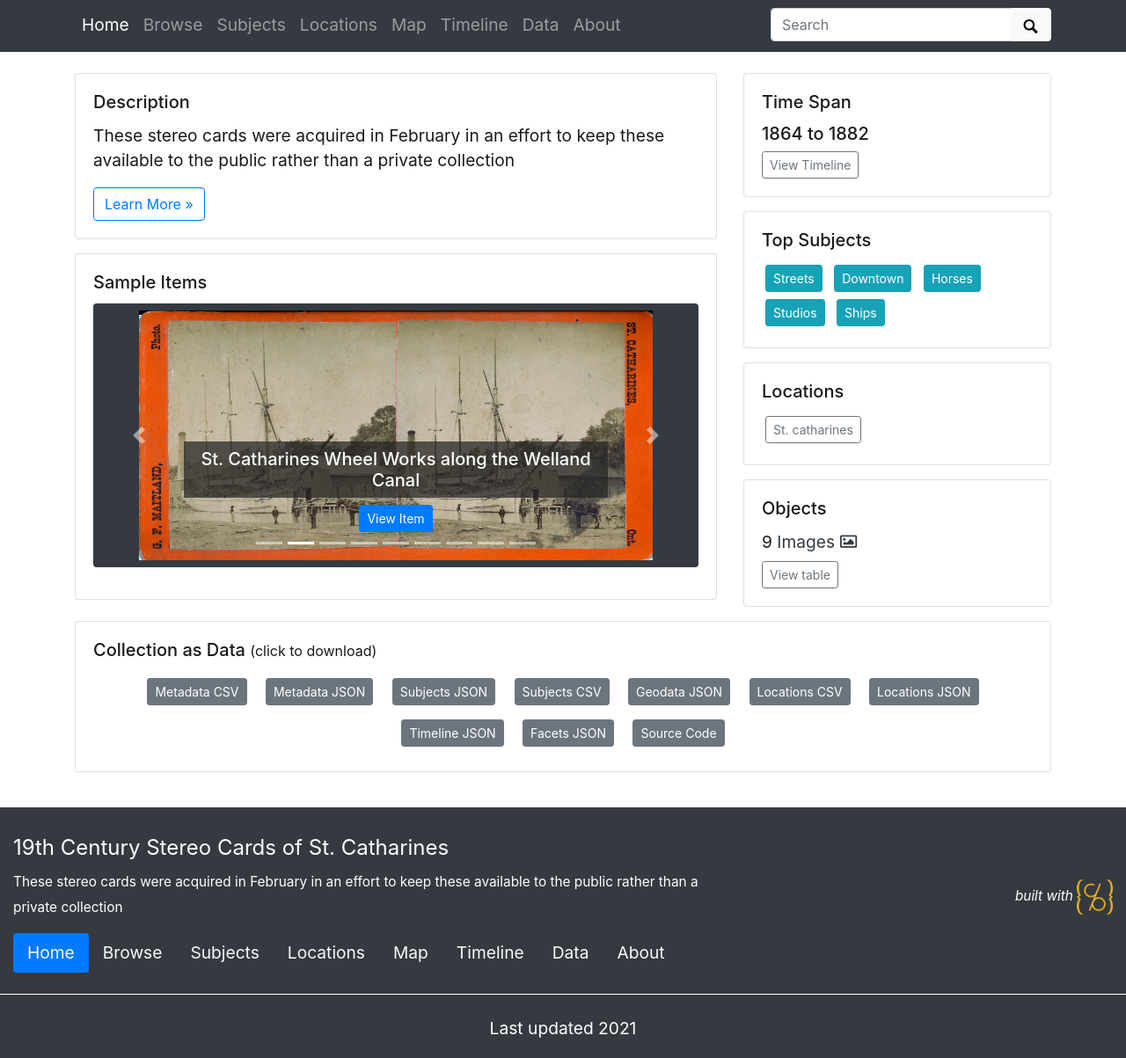
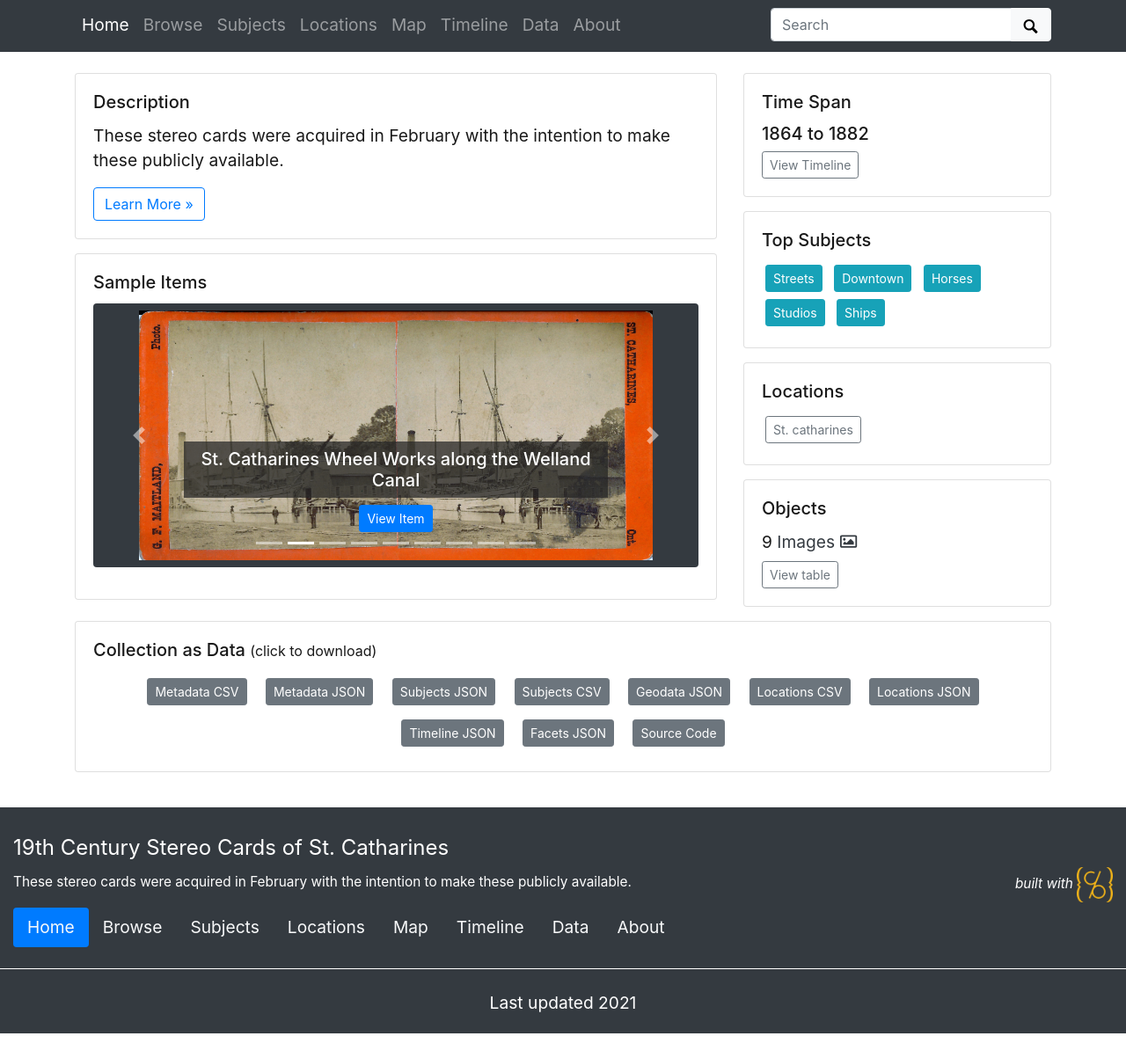
Before and after one commit to dsharron/StCatharinesStereoCards, a Jekyll site: the page built from index.md, in a window 1280 px wide and 1400 px high, scrolled down 146 px. Shown: the part 197-1400 px from the top of the window at 88% size. Built offline with Jekyll 4.4.1, drawn with Linux system fonts in a browser that asks for light colours; after the commit the page ends 1518 px from its top, so only the background shows below that.

Commit message:
Update _config.yml

```diff
--- a/_config.yml
+++ b/_config.yml
@@ -23,7 +23,7 @@ title: 19th Century Stereo Cards of St. Catharines
 tagline: Newly acquired by the Brock University Archives
 # description appears in meta tags and other locations
 # this description might appear in search result lists, keep around 160 characters max
-description: "These stereo cards were acquired in February in an effort to keep these available to the public rather than a private collection"
+description: "These stereo cards were acquired in February with the intention to make these publicly available."
 # creator of the digital collection, to appear in meta tags; we typically use our GitHub usernames but feel free to just use your name
 author: dsharron
 
```
